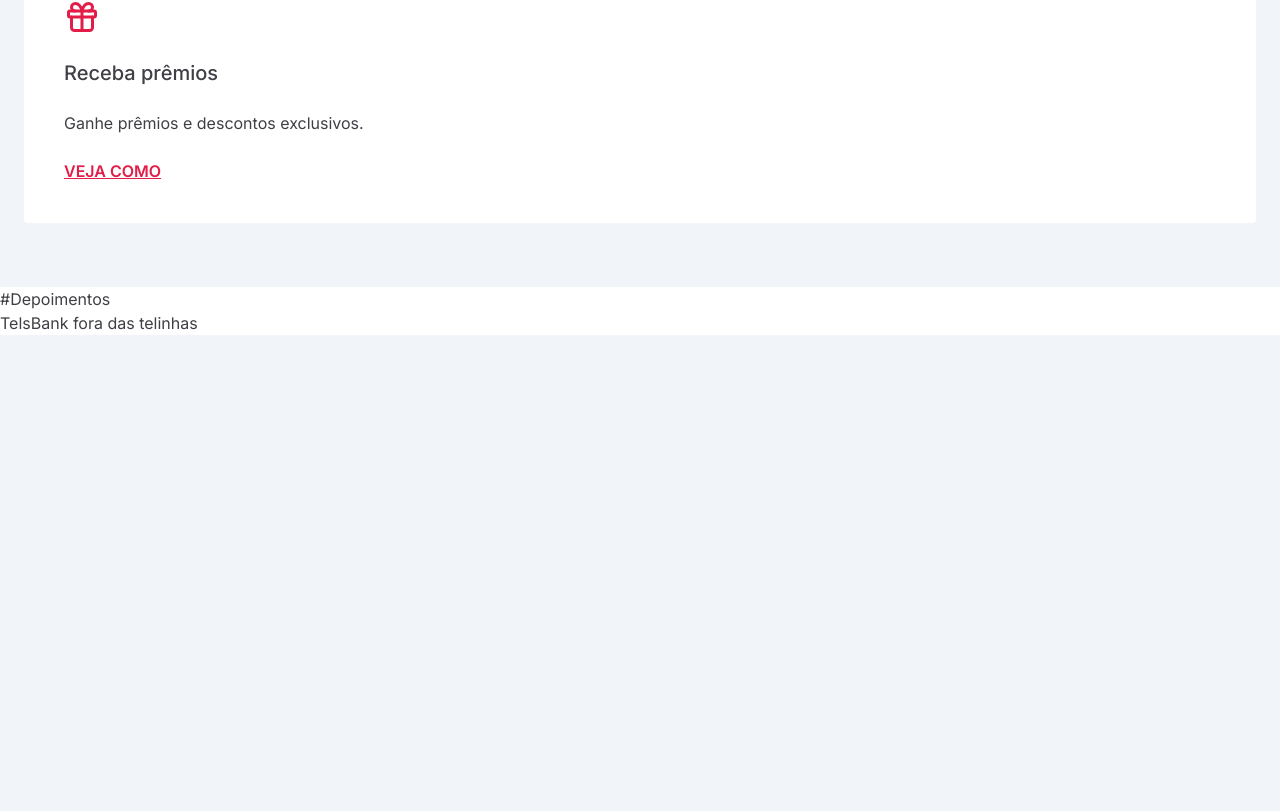
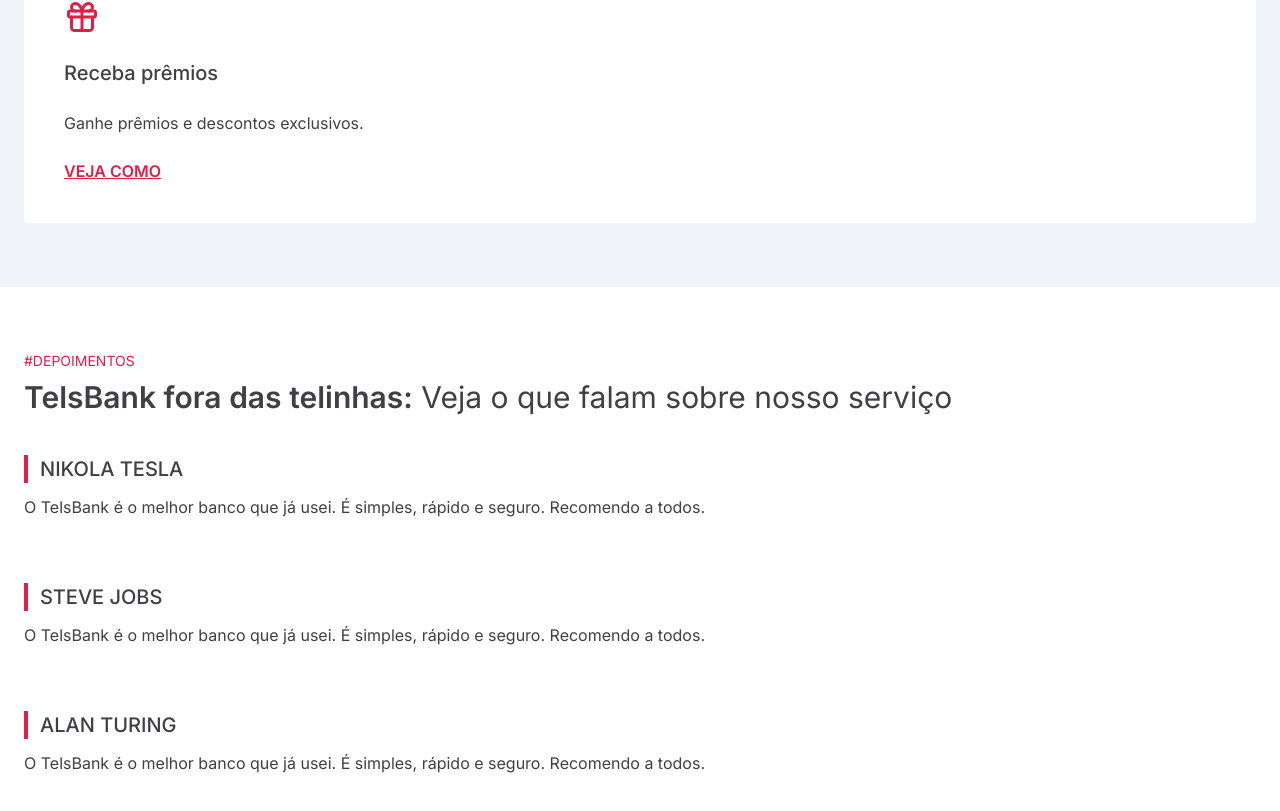
Before and after one commit to Kaduh15/landing-pages, a Next.js app: page / in a window 1280 px wide. Shown: the part 3135-3946 px from the top of the page. Before the commit the page ends 3470 px from the top, so only its background shows below. Built offline with nearby package versions, Linux system fonts and the light colour scheme.

Commit message:
feat: cria a seção de depoimentos

```diff
--- a/src/components/Depositions/index.tsx
+++ b/src/components/Depositions/index.tsx
@@ -1,8 +1,46 @@
+const depositionsData = [
+  {
+    name: 'Nikola Tesla',
+    text: 'O TelsBank é o melhor banco que já usei. É simples, rápido e seguro. Recomendo a todos.',
+  },
+  {
+    name: 'Steve Jobs',
+    text: 'O TelsBank é o melhor banco que já usei. É simples, rápido e seguro. Recomendo a todos.',
+  },
+  {
+    name: 'Alan Turing',
+    text: 'O TelsBank é o melhor banco que já usei. É simples, rápido e seguro. Recomendo a todos.',
+  },
+]
+
 export default function Depositions() {
   return (
-    <section className="bg-white">
-      <span>#Depoimentos</span>
-      <h3>TelsBank fora das telinhas</h3>
+    <section className="bg-white px-6 py-16 flex flex-col gap-10">
+      <div className="flex flex-col gap-2">
+        <span className="text-rose-600 uppercase text-sm">#Depoimentos</span>
+        <div className="inline">
+          <h3 className="text-start text-3xl font-semibold">
+            TelsBank fora das telinhas:
+            <span className="text-start text-3xl font-normal">
+              {' '}
+              Veja o que falam sobre nosso serviço
+            </span>
+          </h3>
+        </div>
+      </div>
+
+      <div className="flex flex-col gap-16">
+        {depositionsData.map(({ name, text }, index) => {
+          return (
+            <div key={index} className="flex flex-col gap-3">
+              <h4 className="font-medium uppercase text-xl h-fit w-full border-l-4 border-rose-600 pl-3">
+                {name}
+              </h4>
+              <p>{text}</p>
+            </div>
+          )
+        })}
+      </div>
     </section>
   )
 }
```
